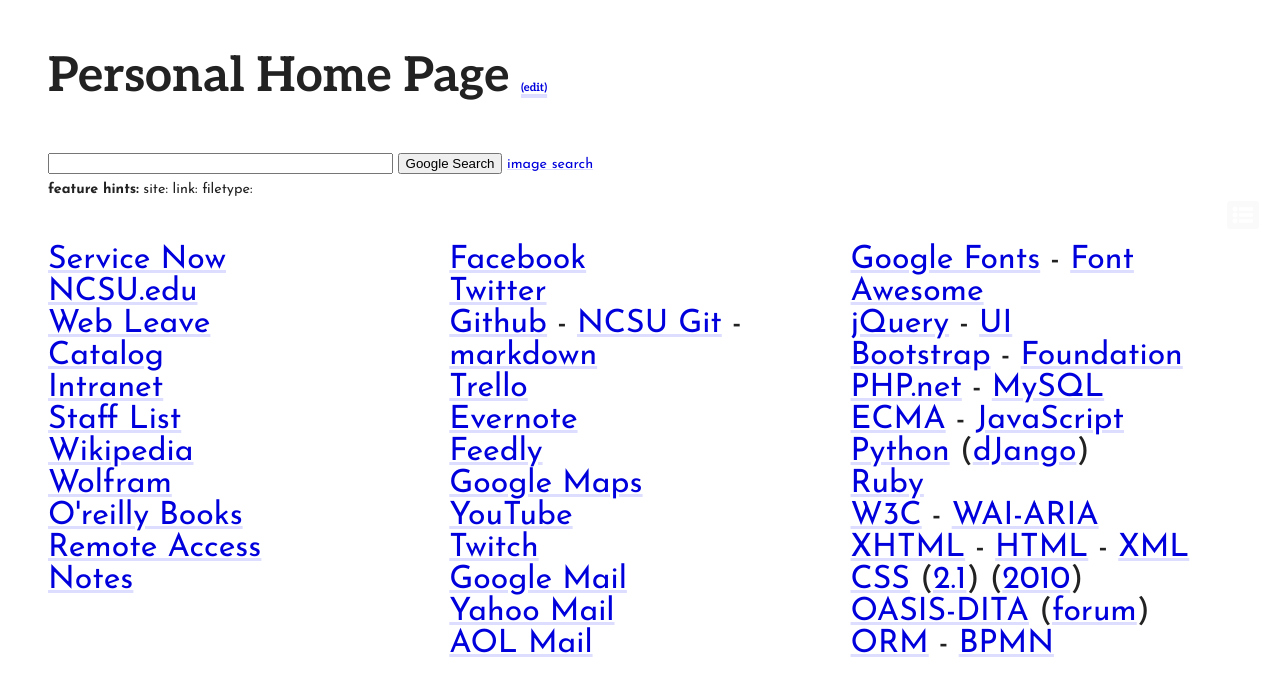
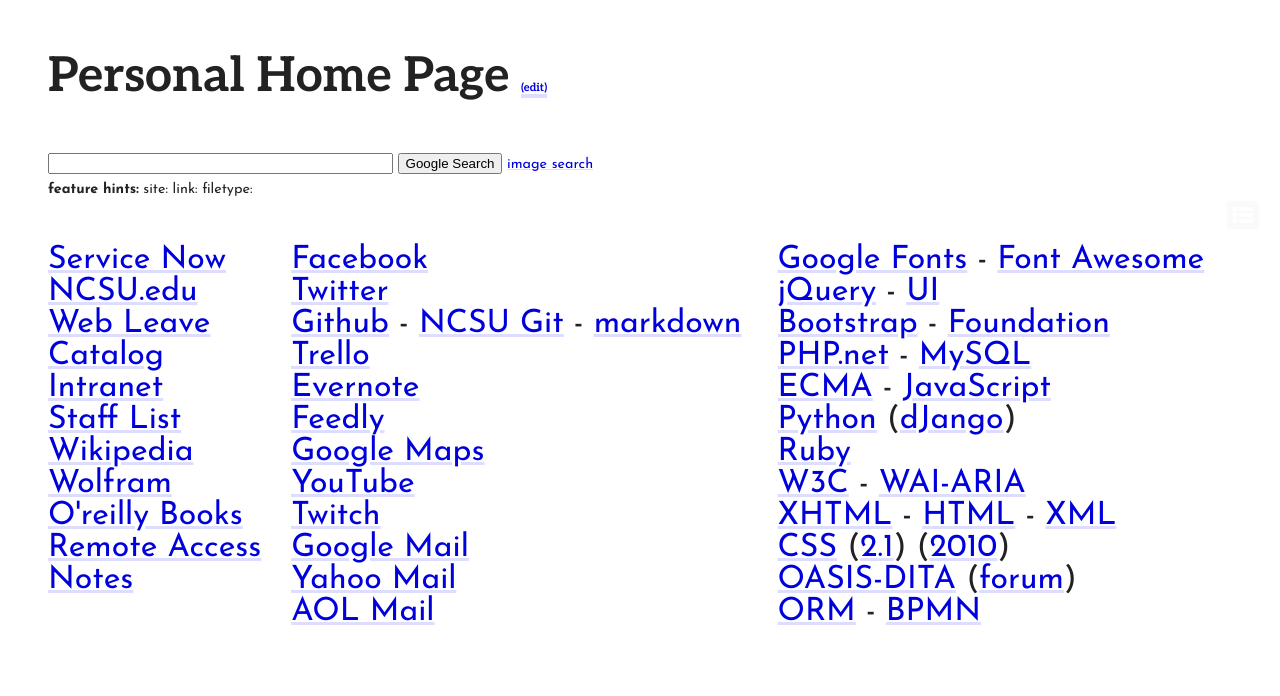
Before and after one commit to jthurteau/jthurteau.github.io, a PHP site: page /personal/ in a window 1280 px wide. Shown: the top 696 px of the page. Run offline with PHP 8.4, Linux system fonts and the light colour scheme; some libraries are stand-ins or nearby versions.

Commit message:
list width fix

```diff
--- a/main.css
+++ b/main.css
@@ -45,7 +45,7 @@
 .black {color:#eee;background-color:#111;}
 .offWhite{background-color:#fffaee;}
 .banner {text-align:center; padding:0.5rem;}
-.allCap {}
+/*.allCap {}*/
 .clear {clear:both;}
 .topMargin {margin-top:1rem;}
 .doubleTopMargin {margin-top:2rem;}
@@ -55,10 +55,15 @@
 .padding {padding:1rem;}
 .bottomPadding {padding-bottom:1rem;}
 hr {margin:0;}
-.fullWidthImagePlaceholder, .thirdWidthImagePlaceHolder{min-width:80%;max-width:90%;min-height:3rem;border:1px solid #000;}
-.thirdWidth, .thirdWidthForMed{float:left; width:33%;}
-.twoThirdWidth, .twoThirdWidthForMed{float:left; width:66%;}
-.halfWidth, .halfWidthForMed{float:left; width:50%;}
+
+.fullWidthImagePlaceholder, .thirdWidthImagePlaceHolder {min-width:80%;max-width:90%;min-height:3rem;border:1px solid #000;}
+.fifthWidth, .fifthWidthForMed {float: left; width: 20%;}
+.twofifthWidth, .twofifthWidthForMed {float: left; width: 40%;}
+.thirdWidth, .thirdWidthForMed {float:left; width:33%;}
+.twoThirdWidth, .twoThirdWidthForMed {float:left; width:66%;}
+.halfWidth, .halfWidthForMed {float:left; width:50%;}
+
+
 .hrCentered span {padding-left:1rem;padding-right:1rem;background-color:#fff;}
 .hrCentered {margin-top:-1rem;}
 .nonList {list-style:none; padding-left:0;}
--- a/personal/index.html
+++ b/personal/index.html
@@ -18,7 +18,7 @@
   <strong>feature hints:</strong> site: link: filetype:
 
 </form>
-<ul class="thirdWidth nonList larger">
+<ul class="fifthWidth nonList larger">
 	<li><a href="https://ncsu.service-now.com/">Service Now</a></li>
 	<li><a href="http://www.ncsu.edu/">NCSU.edu</a></li>
 	<li><a href="https://portalsp.acs.ncsu.edu/">Web Leave</a></li>
@@ -32,7 +32,7 @@
 	<li><a href="../notes.html">Notes</a></li>
 </ul>
 
-<ul class="thirdWidth nonList larger">
+<ul class="twoFifthWidth nonList larger">
 	<li><a href="http://www.facebook.com">Facebook</a></li>
 	<li><a href="http://twitter.com">Twitter</a></li>
 	<li>
@@ -51,7 +51,7 @@
 	<li><a href="http://mail.aol.com/">AOL Mail</a></li>
 </ul>
 
-<ul class="thirdWidth nonList  larger">
+<ul class="twoFifthWidth nonList larger">
 	<li>
 		<a href="https://fonts.google.com/">Google Fonts</a> -
 		<a href="https://fontawesome.com/">Font Awesome</a>
```
